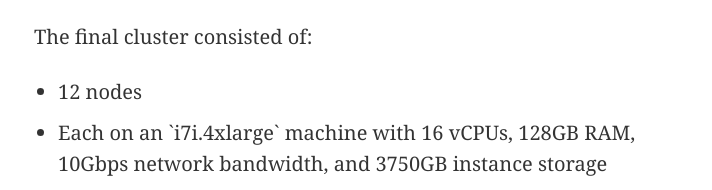
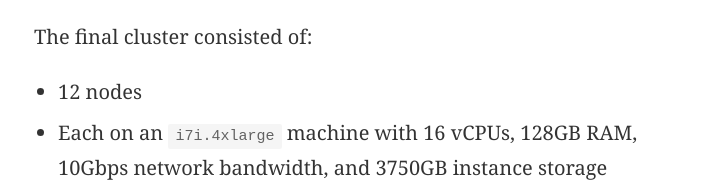
Before and after one commit to andrewkchan/andrewkchan.github.io, a plain HTML site: page posts/crawler.html in a window 1280 px wide. Shown: the part 6515-6705 px from the top of the page, without its empty margins (114-826 px from the left). Drawn offline with nearby package versions, Linux system fonts and the light colour scheme.

Commit message:
missing <code>

```diff
--- a/posts/crawler.html
+++ b/posts/crawler.html
@@ -226,7 +226,7 @@
       The final cluster consisted of:
       </p><ul class="compact-li">
         <li>12 nodes</li>
-        <li>Each on an `i7i.4xlarge` machine with 16 vCPUs, 128GB RAM, 10Gbps network bandwidth, and 3750GB instance storage</li>
+        <li>Each on an <code>i7i.4xlarge</code> machine with 16 vCPUs, 128GB RAM, 10Gbps network bandwidth, and 3750GB instance storage</li>
         <li>Each centered around 1 redis process + 9 fetcher processes + 6 parser processes</li>
       </ul>
     <p></p>
```
Also changed, not shown: source/posts/crawler.html (+1 -1 lines).
